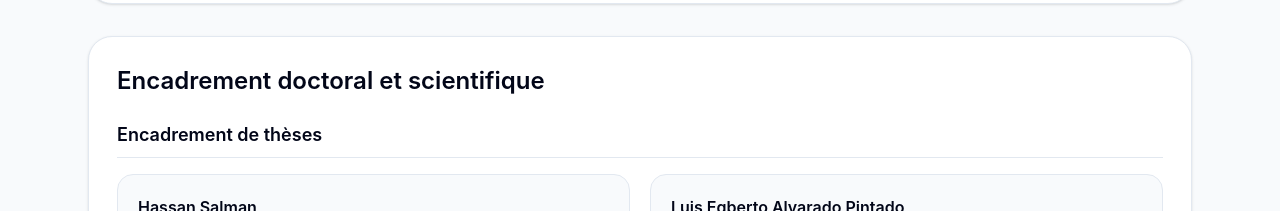
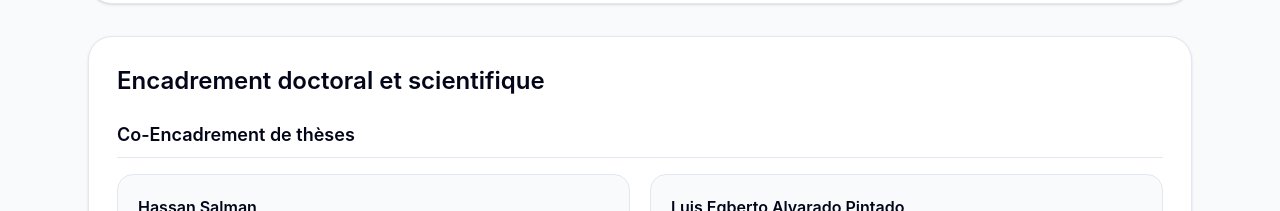
Before and after one commit to SoniaSaadaoui/sonia-guehis-page, a React (Vite) app: page / in a window 1280 px wide. Shown: the part 2727-2938 px from the top of the page. Built offline with nearby package versions, Linux system fonts and the light colour scheme.

Commit message:
Update App.jsx

```diff
--- a/src/App.jsx
+++ b/src/App.jsx
@@ -353,7 +353,7 @@ export default function PersonalAcademicPage() {
 
           <div className="mb-8">
             <h4 className="text-lg font-semibold text-slate-950 mb-4 border-b border-slate-200 pb-2">
-              Encadrement de thèses
+              Co-Encadrement de thèses
             </h4>
 
             <div className="grid md:grid-cols-2 gap-5">
```
